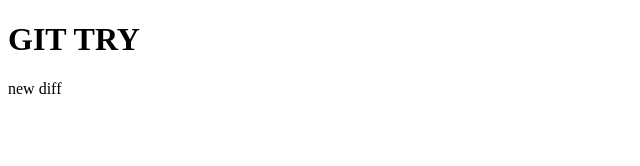
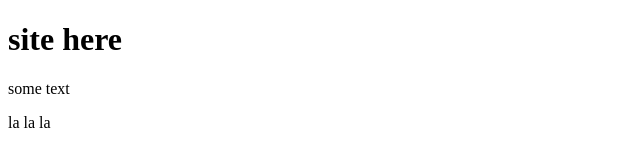
Before and after one commit to avvogg55/site, a plain HTML site: page index.html in a window 1280 px wide. Shown: the whole page, without its empty margins (0-640 px from the left). Drawn offline with Linux system fonts and the light colour scheme.

Commit message:
second commit

```diff
--- a/index.html
+++ b/index.html
@@ -2,10 +2,12 @@
 <html lang="en">
     <head>
         <meta charset="UTF-8">
-        <title>Document</title>
+        <title>Site</title>
+        <link rel="stylesheet" href="css/style.css">
     </head>
     <body>
-        <h1>GIT TRY</h1>
-        <p>new diff</p>
+        <h1>site here</h1>
+        <p>some text</p>
+        <p>la la la</p>
     </body>
 </html>
```
